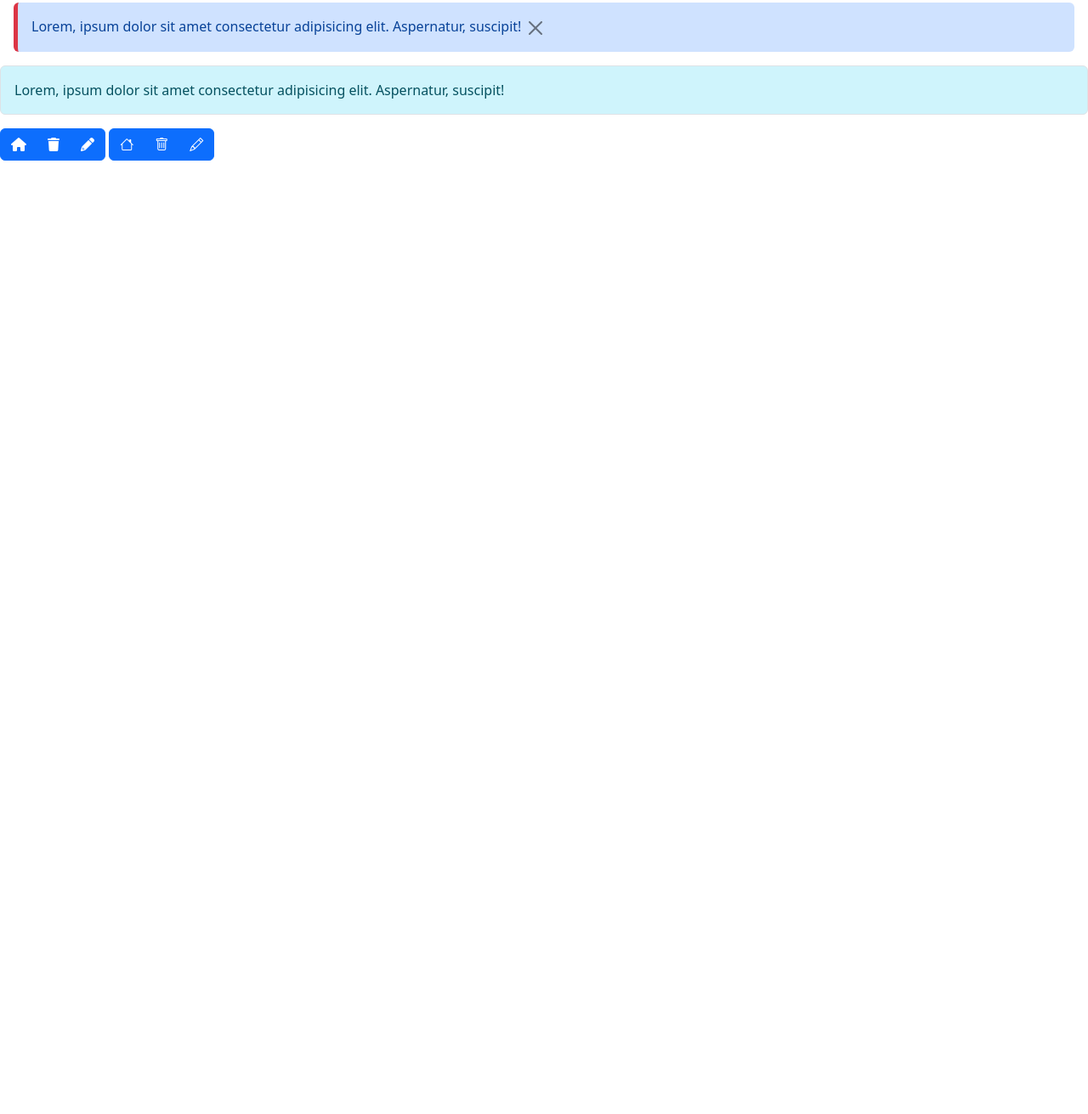
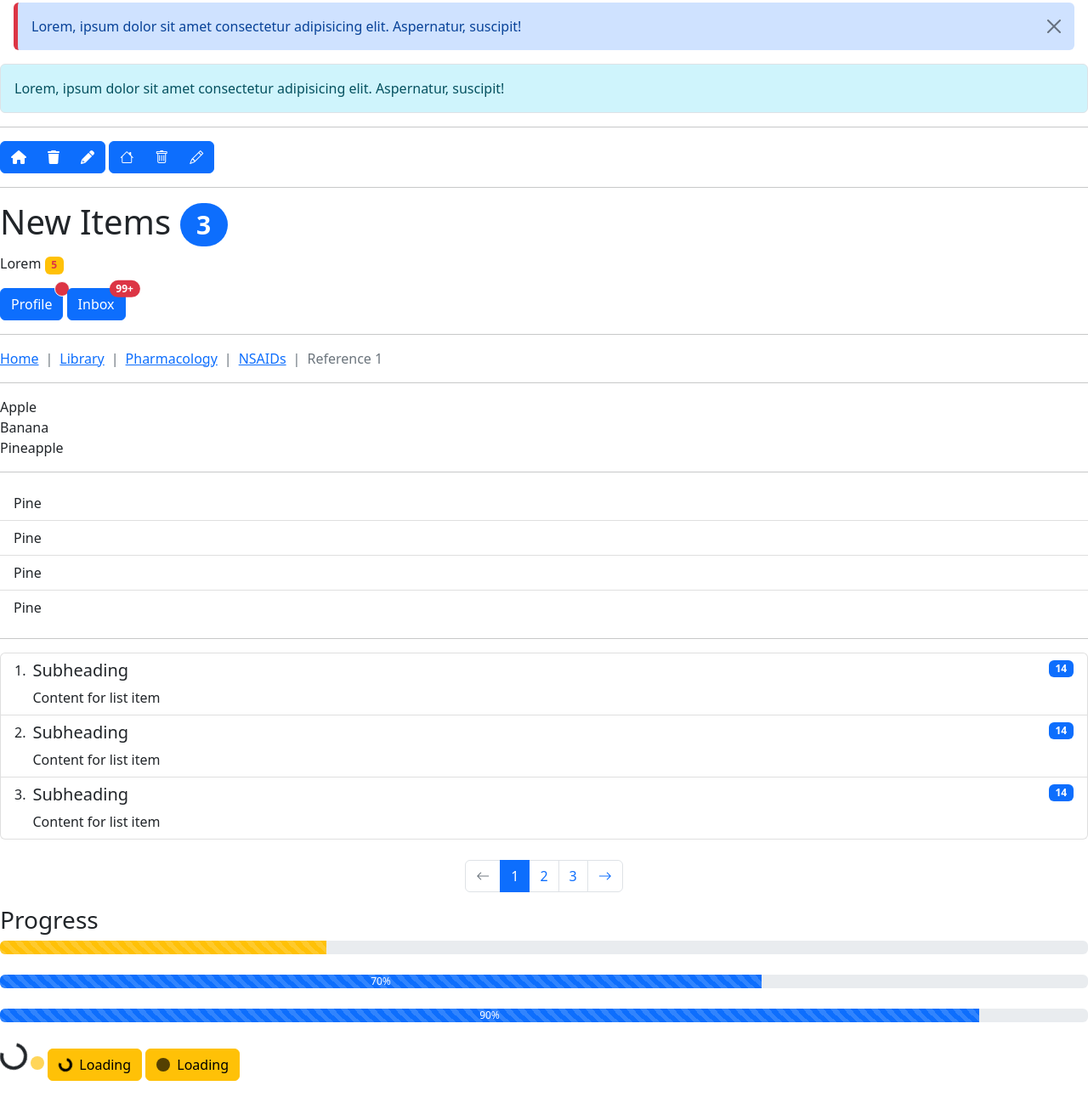
Before and after one commit to kukulauren/bootstrap, a website: page index2.html in a window 1280 px wide. Shown: the part 2152-3463 px from the top of the page at 85% size. Before the commit the page ends 2341 px from the top, so only its background shows below. Drawn offline with nearby package versions, Linux system fonts and the light colour scheme.

Commit message:
third commit

```diff
--- a/index2.html
+++ b/index2.html
@@ -8,35 +8,46 @@
     <link rel="stylesheet" href="./node_modules/bootstrap/dist/css/bootstrap.min.css">
     <link rel="stylesheet" href="./node_modules/@fortawesome/fontawesome-free/css/all.min.css">
     <link rel="stylesheet" href="./node_modules/bootstrap-icons/font/bootstrap-icons.css">
+    <style>
+        body{
+            height: 5000px;
+        }
+    </style>
 </head>
 <body>
+    <!-- Testing Shadow -->
     <div class="bg-white shadow w-25 py-5 my-3 mx-auto"></div>
     <div class="bg-white shadow-lg w-25 py-5 my-3 mx-auto"></div>
     <div class="bg-white shadow-sm w-25 py-5 my-3 mx-auto"></div>
     <div class="bg-white shadow-none w-25 py-5 my-3 mx-auto"></div>
 
+    <!-- Testing border,overflow -->
     <div class="" style="height:200px;">
         <div class="bg-white border border-3 h-75 w-50 my-3 mx-auto overflow-scroll p-2">
             <p>Lorem, ipsum Lorem ipsum dolor sit amet consectetur adipisicing elit. Iste dolorum blanditiis dolore dolorem quis minima, repellendus iusto voluptatibus doloremque adipisci at necessitatibus eaque! Asperiores tempore veniam corrupti, sapiente iste aut? dolor sit amet consectetur adipisicing elit. Corporis quaerat hic incidunt minima fuga quos perspiciatis exercitationem labore accusantium deleniti possimus laborum omnis sunt velit ratione quibusdam, ut, quia placeat.</p>
         </div>
     </div>
+    <!-- Tesing opacity  -->
     <div class="image">
         <img src="./Photo on 10-01-2023 at 19.47.jpg" class=" w-25 opacity-25" alt="">
         <img src="./Photo on 10-01-2023 at 19.47.jpg" class=" w-25 opacity-50" alt="">
         <img src="./Photo on 10-01-2023 at 19.47.jpg" class=" w-25 opacity-75" alt="">
     </div>
     <hr>
+    <!-- Testing Flex  -->
     <div class="border align-items-start flex-column-reverse justify-content-between border-2 d-flex border-primary p-3 m-3" style="height: 400px;">
         <div class="p-5 bg-primary"></div>
         <div class="p-5 bg-secondary"></div>
         <div class="p-5 bg-warning"></div>
     </div>
+    <!-- Testing Float  -->
     <div class="border border-2 m-3 p-3">
         <img class="w-25  me-2 mb-2 float-start" src="./Photo on 10-01-2023 at 19.47.jpg" alt="">
         <p class="mb-0">
             Lorem ipsum dolor, sit amet consectetur adipisicing elit. Nemo architecto pariatur soluta. Reiciendis perferendis ipsum natus dolor veniam perspiciatis corrupti quo ipsam quod? Porro esse neque, provident ipsum qui modi! Consectetur modi unde aspernatur tempore explicabo esse fuga officiis quia, provident qui repellendus tenetur excepturi dolores dignissimos, eaque molestias, quos neque pariatur? Eos sequi voluptatibus ea accusantium, officiis distinctio dolorem quisquam culpa minima accusamus maiores eligendi impedit modi libero ad velit illum omnis laborum repellat numquam? Sed dicta consequatur corporis, cum earum atque neque iure repellendus voluptatibus! Eos architecto inventore quod dignissimos. Ipsa repellat illo necessitatibus quasi, sunt fugit natus.
         </p>
     </div>
+    <!-- Testing about text size and weight  -->
     <div class="text">
         <p class="text-center fs-1 fw-bold"> lorem20</p>
         <p class="text-center fs-2 fw-bolder"> lorem20</p>
@@ -44,12 +55,14 @@
         <p class="text-center fs-4 fw-lighter"> lorem20</p>
         <p class="text-center fs-5"> lorem20</p>
     </div>
+    <!-- Testing button  -->
     <div class="buttons p-3">
         <button class="btn btn-primary btn-lg">Click Me</button>
         <button class="btn btn-warning">Click Me</button>
         <button class="btn btn-outline-primary btn-sm">Click Me</button>
     </div>
     <hr>
+    <!-- Testing alert  -->
         <h3 class="">Alert Component</h3>
         <div class="alert alert-danger border border-2 rounded-5">
             Lorem, ipsum dolor sit amet consectetur adipisicing elit. Aspernatur, suscipit!
@@ -57,13 +70,16 @@
         <div class="alert alert-warning border border-5 rounded-5">
             Lorem, ipsum dolor sit amet consectetur adipisicing elit. Aspernatur, suscipit!
         </div>
-        <div class="m-3 alert alert-primary border-5 border-danger border-start border-0">
+    <!-- Alert with close button and js included  -->
+        <div class="m-3 alert alert-primary border-5 border-danger border-start border-0  alert-dismissible">
             Lorem, ipsum dolor sit amet consectetur adipisicing elit. Aspernatur, suscipit!
-            <button class="btn btn-close"></button>
+            <button class="btn btn-close" data-bs-dismiss="alert" aria-label="Close"></button>
         </div>
         <div class="alert alert-info border ">
             Lorem, ipsum dolor sit amet consectetur adipisicing elit. Aspernatur, suscipit!
         </div>
+        <hr>
+        <!-- Testing button group  -->
         <div class="btn-group">
             <button class="btn btn-primary">
                 <i class="fa-solid fa-house fw"></i>
@@ -75,6 +91,7 @@
                 <i class="fa-solid fa-pencil fw"></i>
             </button>
         </div>
+
         <div class="btn-group">
             <button class="btn btn-primary">
                 <i class="bi bi-house fa-fw"></i>
@@ -86,6 +103,120 @@
                 <i class="bi bi-pencil fa-fw"></i>
             </button>
         </div>
+        <hr>
+        <!-- Testing badge  -->
+        <h1>New Items <span class=" badge bg-primary rounded-pill">3</span></h1>
+        <p>Lorem <span class="badge text-danger bg-warning">5</span></p>
+        <button type="button" class="btn btn-primary position-relative">
+            Profile
+            <span class="position-absolute top-0 start-100 translate-middle p-2 bg-danger border border-light rounded-circle">
+              <span class="visually-hidden">New alerts</span>
+            </span>
+          </button>
+          <button type="button" class="btn btn-primary position-relative">
+            Inbox
+            <span class="position-absolute top-0 start-100 translate-middle badge rounded-pill bg-danger">
+              99+
+              <span class="visually-hidden">unread messages</span>
+            </span>
+          </button>
+          <hr>
+          <!-- Testing Badge  -->
+          <nav style="--bs-breadcrumb-divider: '|';" aria-label="breadcrumb">
+            <ol class="breadcrumb">
+              <li class="breadcrumb-item"><a href="#">Home</a></li>
+              <li class="breadcrumb-item"><a href="#">Library</a></li>
+              <li class="breadcrumb-item"><a href="#">Pharmacology</a></li>
+              <li class="breadcrumb-item"><a href="#">NSAIDs</a></li>
+              <li class="breadcrumb-item active" aria-current="page">Reference 1</li>
+            </ol>
+          </nav>
+          <hr>
+          <!-- Testing Listgroup -->
+            <li class="list-group-item active">Apple </li>
+            <li class="list-group-item">Banana</li>
+            <li class="list-group-item">Pineapple</li>
+          </ul>
+          <hr>
+          <div class="list-group action list-group-flush">
+            <a href="#" class=" list-group-item list-group-item-action">Pine</a>
+            <a href="#" class="list-group-flush list-group-item list-group-item-action">Pine</a>
+            <a href="#" class="list-group-flush list-group-item list-group-item-action">Pine</a>
+            <a href="#" class="list-group-flush list-group-item list-group-item-action">Pine</a>
+          </div>
+          <hr>
+          <!-- Asthetic link  -->
+          <ol class="list-group list-group-numbered">
+            <li class="list-group-item d-flex align-items-start justify-content-between">
+                <div class="me-auto ms-2">
+                    <h5 class="">Subheading</h5>
+                    <p class="mb-0">Content for list item</p>
+                </div>
+                <span class=" badge bg-primary ">14</span>
+            </li>
+            <li class="list-group-item d-flex align-items-start justify-content-between">
+                <div class="me-auto ms-2">
+                    <h5 class="">Subheading</h5>
+                    <p class="mb-0">Content for list item</p>
+                </div>
+                <span class=" badge bg-primary ">14</span>
+            </li>
+            <li class="list-group-item d-flex align-items-start justify-content-between">
+                <div class="me-auto ms-2">
+                    <h5 class="">Subheading</h5>
+                    <p class="mb-0">Content for list item</p>
+                </div>
+                <span class=" badge bg-primary ">14</span>
+            </li>
+          </ol>
+          <br>
+          <!-- Testing pagination -->
+          <div class="">
+            <ul class="pagination justify-content-center">
+                <li class="page-item disabled">
+                    <a href="#" class="page-link">
+                        <i class=" bi bi-arrow-left"></i>
+                    </a>
+                </li>
+                <li class="page-item">
+                    <a href="#" class="page-link active">1</a>
+                </li>
+                <li class="page-item">
+                    <a href="#" class="page-link">2</a>
+                </li>
+                <li class="page-item">
+                    <a href="#" class="page-link">3</a>
+                </li>
+                <li class="page-item">
+                    <a href="#" class="page-link">
+                        <i class=" bi bi-arrow-right"></i>
+                    </a>
+                </li>
+              </ul>
+          </div>
+          <!-- Testing Progress -->
+          <h3>Progress</h3>
+          <div class="progress">
+            <div class="progress-bar bg-warning progress-bar-striped progress-bar-animated" style="width: 30%;"></div>
+          </div>
+          <br>
+          <div class="progress">
+            <div class="progress-bar progress-bar-striped" style="width: 70%;">70%</div>
+          </div>
+          <br>
+          <div class="progress">
+            <div class="progress-bar progress-bar-striped progress-bar-animated" style="width: 90%;">90%</div>
+          </div>
+          <br>
+          <!-- Testing Spinner -->
+          <div class=" spinner-border"></div>
+          <div class=" spinner-grow text-warning spinner-grow-sm" ></div>
+          <button class="btn btn-warning">
+            <span class="spinner-border spinner-border-sm me-2"></span>Loading
+          </button>
+          <button class="btn btn-warning">
+            <span class="spinner-grow spinner-grow-sm me-2"></span>Loading
+          </button>
     <script src="./node_modules/bootstrap/dist/js/bootstrap.bundle.min.js"></script>
 </body>
 </html>
```
